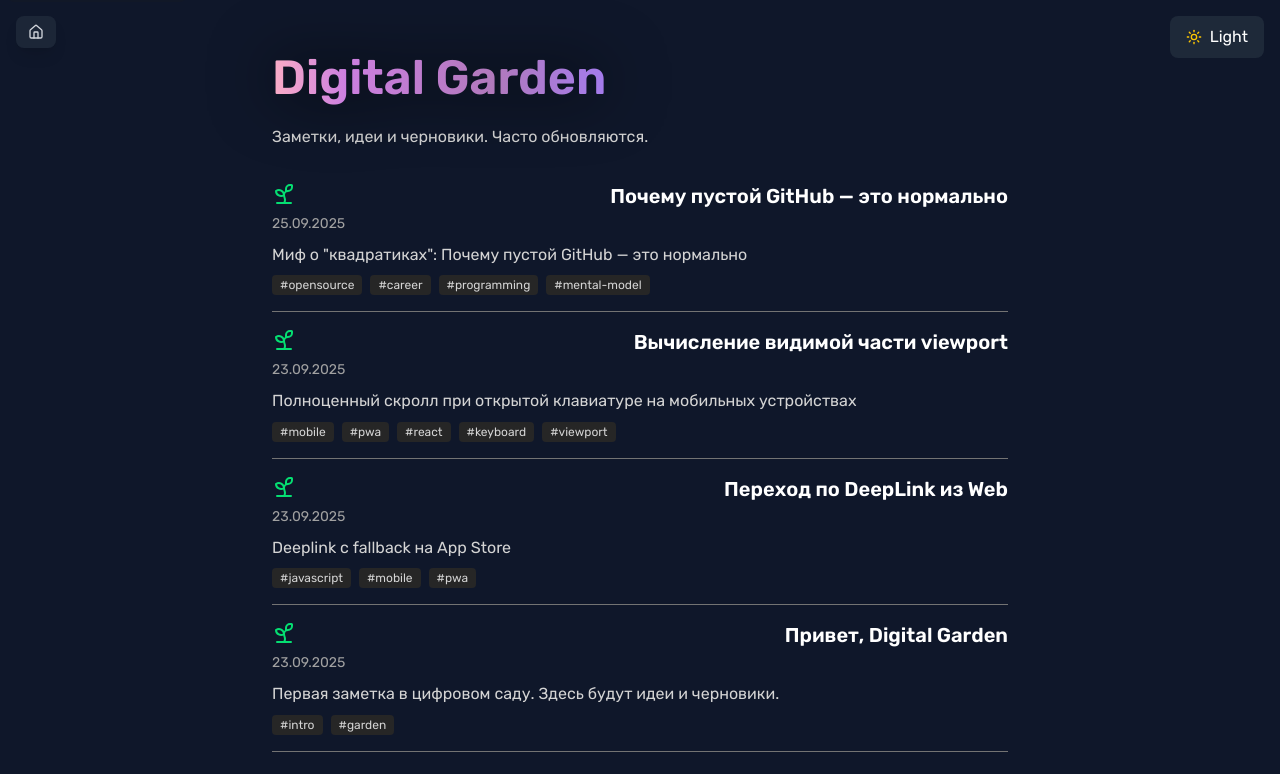
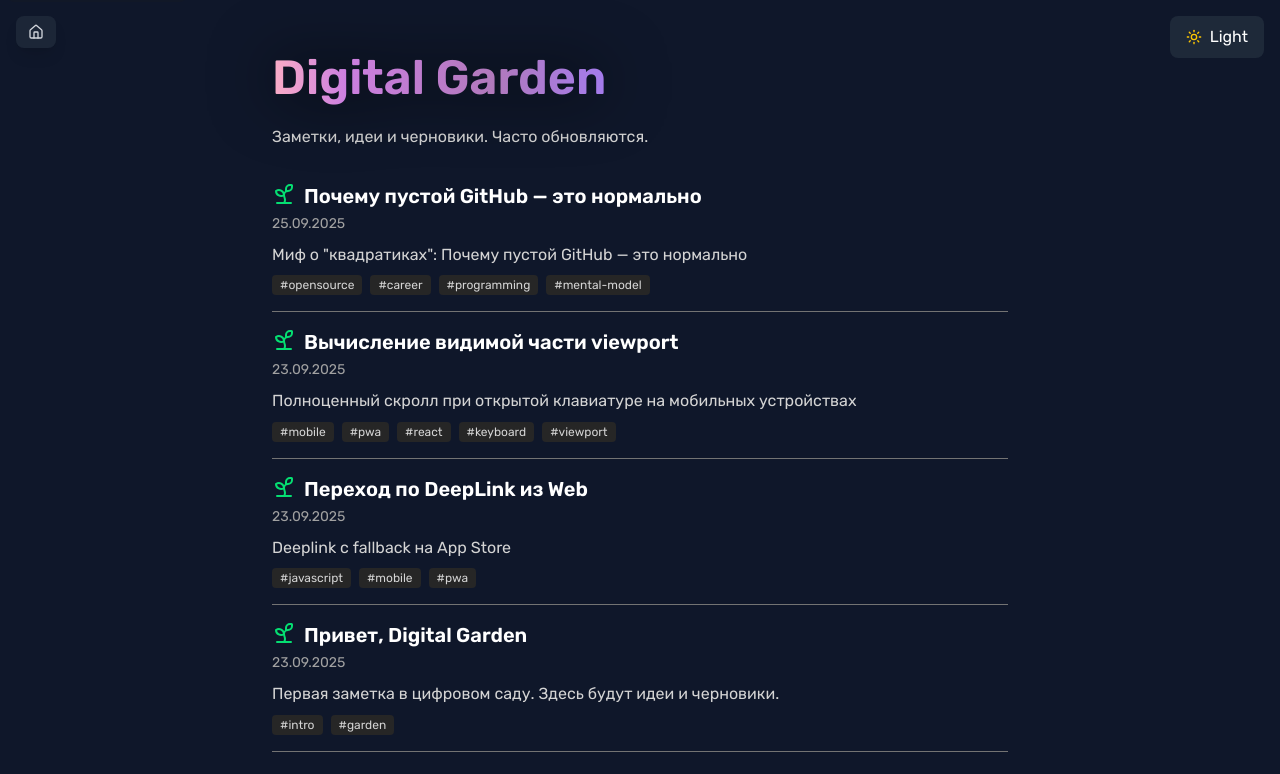
Before and after one commit to archik408/nextjs-cv, a Next.js app: page /garden in a window 1280 px wide. Shown: the top 774 px of the page. Built offline with nearby package versions, Linux system fonts and the light colour scheme.

Commit message:
feat: added share links, added dividers & improved navigation and a11y

```diff
--- a/app/garden/page.tsx
+++ b/app/garden/page.tsx
@@ -19,7 +19,7 @@ export default function GardenIndexPage() {
       <ul className="space-y-4">
         {notes.map((note) => (
           <li key={note.slug} className="border-b border-neutral-400 pb-4 dark:border-neutral-500">
-            <h2 className="text-xl font-semibold flex items-start gap-2 flex-row-reverse md:flex-row text-left justify-between">
+            <h2 className="text-xl font-semibold flex items-start gap-2 flex-row-reverse md:flex-row text-left justify-between md:justify-start">
               <Sprout className="w-6 h-6 text-green-600 dark:text-green-400" />
               <Link href={`/garden/${note.slug}`} className="hover:underline">
                 {note.frontmatter.title}
```
